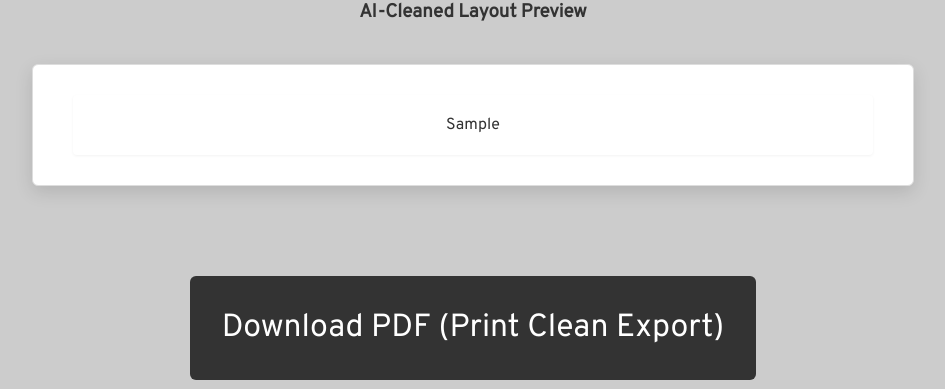
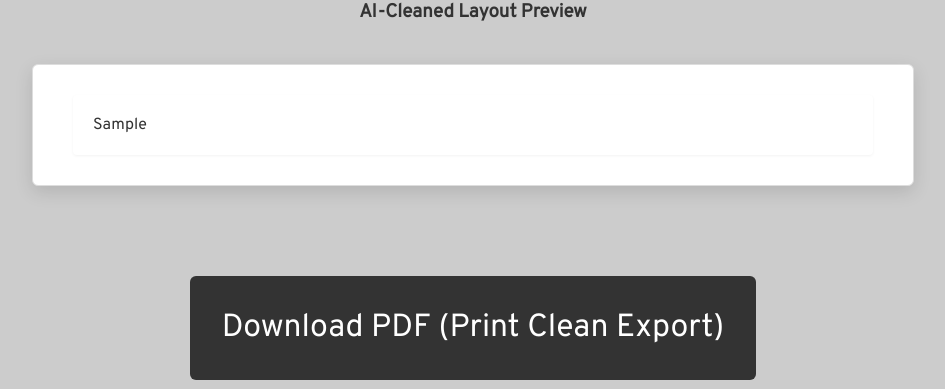
Before and after one commit to b-s-holland/goatnotes-pro, a Flask app: template templates/result.html in a window 1280 px wide. Shown: the part 464-853 px from the top of the page, without its empty margins (167-1112 px from the left). Run offline with Flask 3, Linux system fonts and the light colour scheme; the template is opened without the code that fills it: most values are stand-ins (such as "Sample title", 1, 10 or a date in 2020); grey boxes marked "Sample" are stand-in pictures.

Commit message:
Update result.html

```diff
--- a/templates/result.html
+++ b/templates/result.html
@@ -118,7 +118,7 @@
     {% if generated_html_layout %}
     <h3>AI-Cleaned Layout Preview</h3>
     <div class="ai-cleaned-layout">
-      <div class="ai-preview-content">
+      <div class="ai-preview-content" style="text-align: left;">
         {{ generated_html_layout | safe }}
       </div>
     </div>
@@ -127,7 +127,7 @@
 
     <!-- ✅ Download and Save Buttons -->
     <form action="/print_view" method="post" target="_blank">
-        <textarea name="html_content" style="display:none;">{{ generated_html_layout | safe }}</textarea><br><br>
+        <textarea name="html_content" style="display:none; text-align:left;">{{ generated_html_layout | safe }}</textarea><br><br>
         <button type="submit" class="download-button">Download PDF (Print Clean Export)</button>
     </form>
 
```
